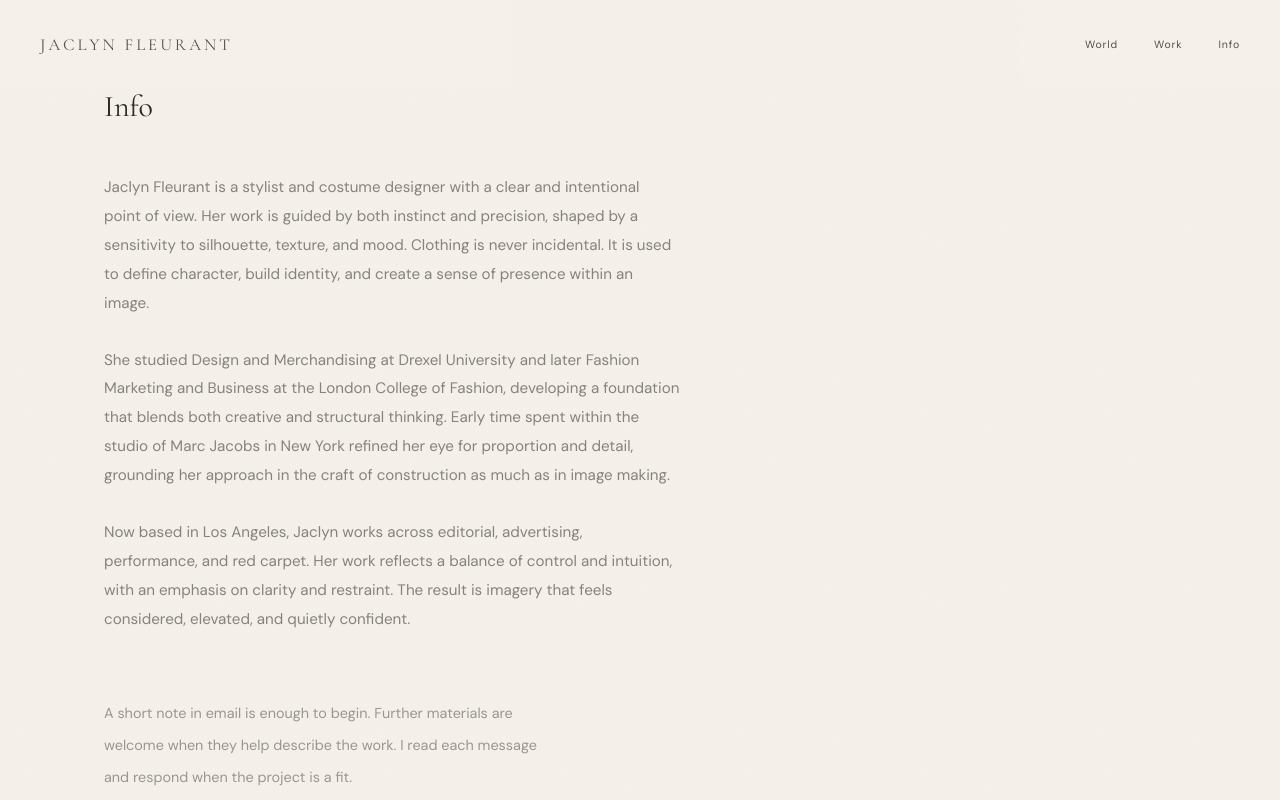
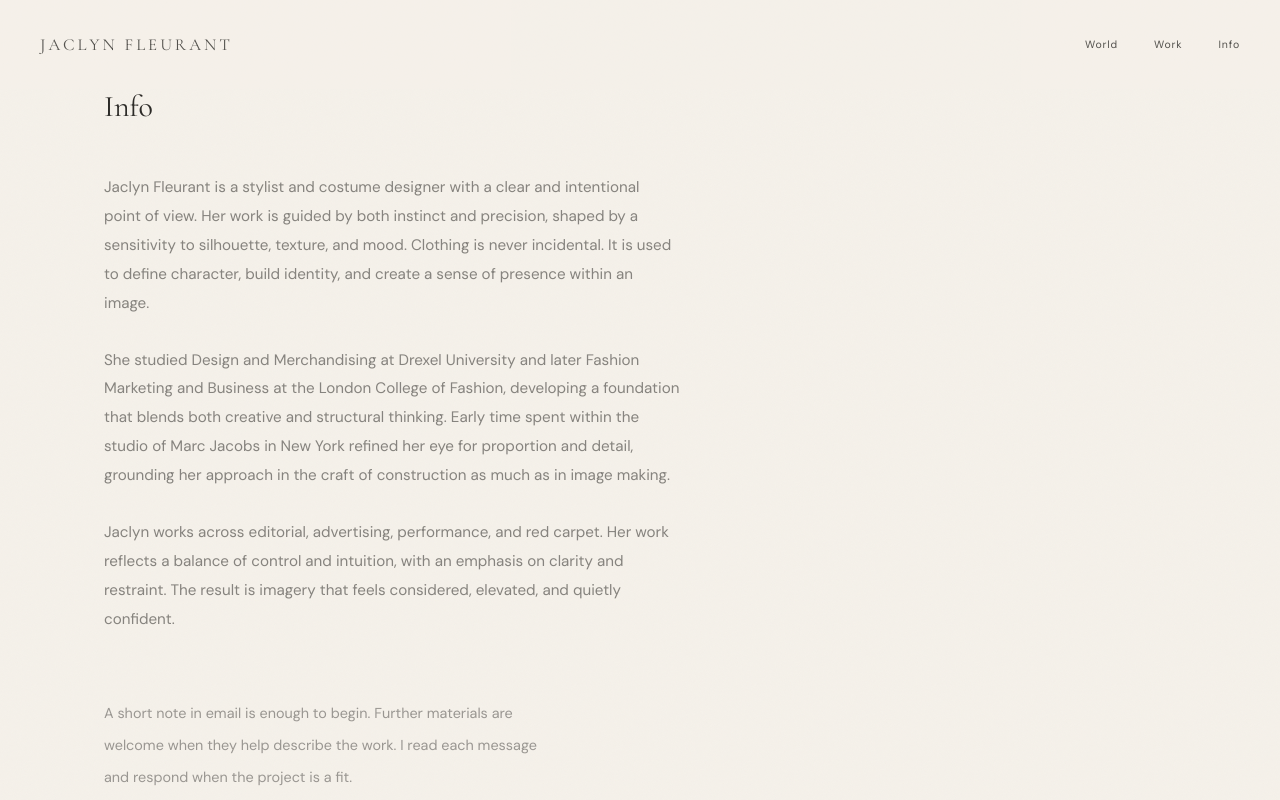
Before and after one commit to collindruz/jaclyn-fleurant, a Next.js app: page /info in a window 1280 px wide. Shown: the top 800 px of the page. Built offline with nearby package versions, Linux system fonts and the light colour scheme.

Commit message:
Update page.tsx

```diff
--- a/app/(interior)/info/page.tsx
+++ b/app/(interior)/info/page.tsx
@@ -39,10 +39,10 @@ export default function InfoPage() {
               grounding her approach in the craft of construction as much as in image making.
             </p>
             <p>
-              Now based in Los Angeles, Jaclyn works across editorial, advertising, performance,
-              and red carpet. Her work reflects a balance of control and intuition, with an
-              emphasis on clarity and restraint. The result is imagery that feels considered,
-              elevated, and quietly confident.
+              Jaclyn works across editorial, advertising, performance, and red carpet. Her work
+              reflects a balance of control and intuition, with an emphasis on clarity and
+              restraint. The result is imagery that feels considered, elevated, and quietly
+              confident.
             </p>
           </div>
 
```
